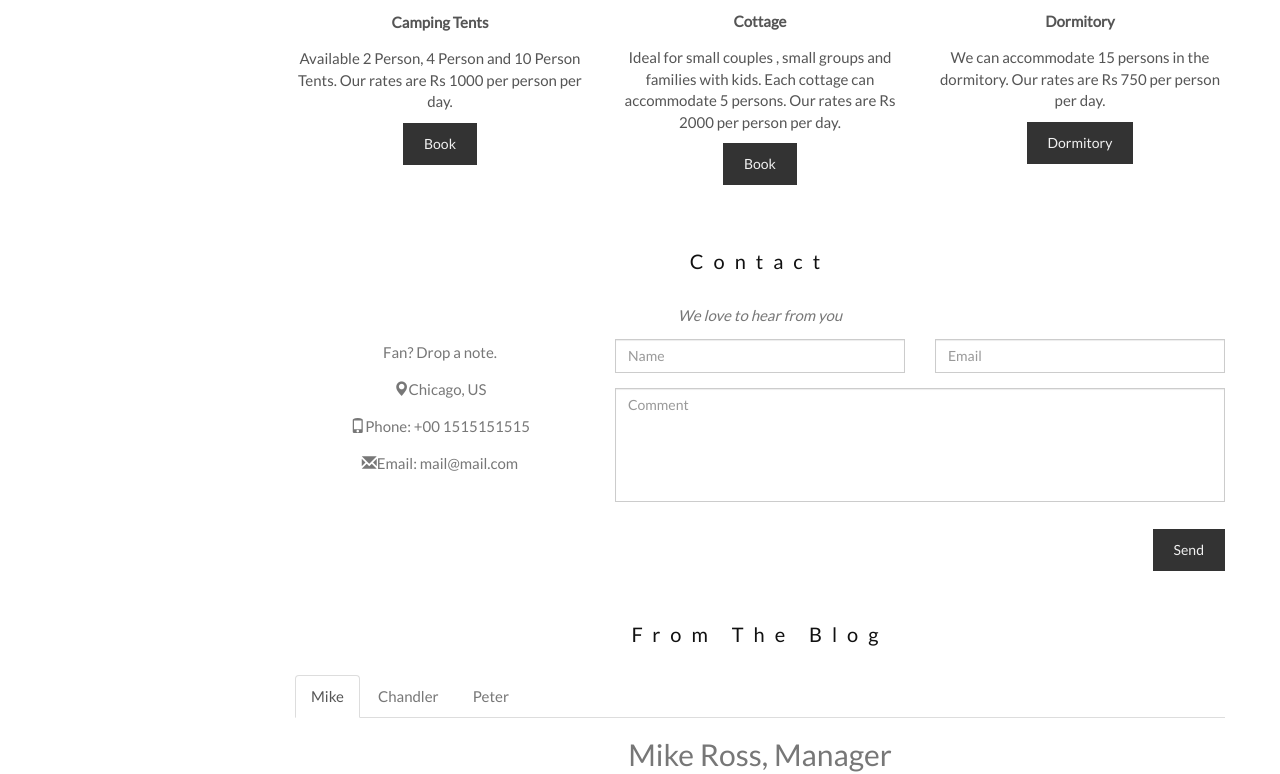
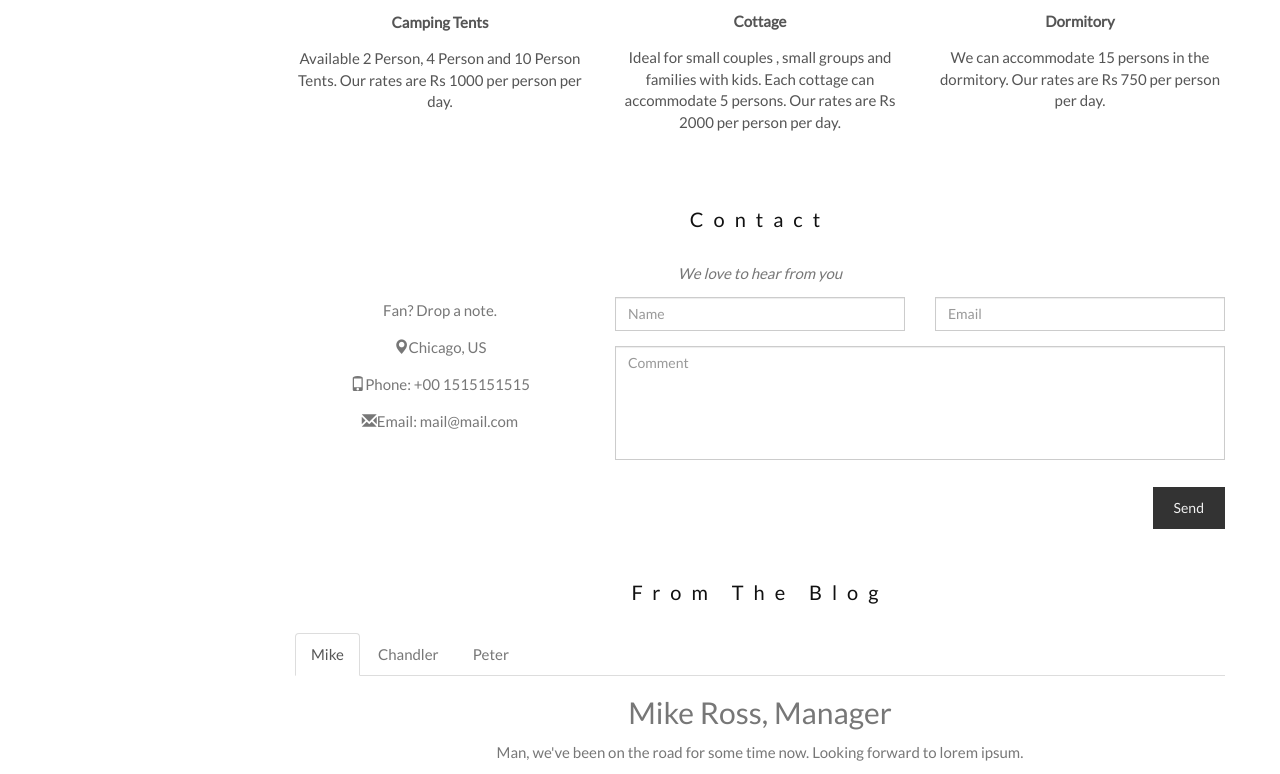
Before and after one commit to kvrags/rwd, a website: page sitebldr.html in a window 1280 px wide. Shown: the part 1770-2544 px from the top of the page. Drawn offline with nearby package versions, Linux system fonts and the light colour scheme; some packages are replaced by stand-ins of ours.

Commit message:
Update sitebldr.html

```diff
--- a/sitebldr.html
+++ b/sitebldr.html
@@ -2,7 +2,7 @@
 <html lang="en">
 <head>
   <!-- Theme Made By www.w3schools.com - No Copyright -->
-  <title>K1adumane Hills Estate</title>
+  <title>K2adumane Hills Estate</title>
   <meta charset="utf-8">
   <meta name="viewport" content="width=device-width, initial-scale=1">
   <link rel="stylesheet" href="https://maxcdn.bootstrapcdn.com/bootstrap/3.3.7/css/bootstrap.min.css">
@@ -266,7 +266,6 @@ The Kadumane Hills Estate, surrounded by forests and lush green paddy fields hea
       </div>
     </div>
 </div>
-  <div> </div>
 <!-- Container (Tariff Section) -->
 <div id="tariff" class="container text-center">
 <!--  <div class="container"> -->
@@ -277,7 +276,7 @@ The Kadumane Hills Estate, surrounded by forests and lush green paddy fields hea
           <img src="./img/icon_camp.jpg" alt="Camping" width="400" height="300">
           <p><strong>Camping Tents</strong></p>
           <p>Available 2 Person, 4 Person and 10 Person Tents. Our rates are Rs 1000 per person per day.</p>
-          <button class="btn" data-toggle="modal" data-target="#myModal">Book</button>
+          <!-- <button class="btn" data-toggle="modal" data-target="#myModal">Book</button> -->
         </div>
       </div>
       <div class="col-sm-4">
@@ -285,7 +284,7 @@ The Kadumane Hills Estate, surrounded by forests and lush green paddy fields hea
           <img src="./img/icon_cottage.jpg" alt="Cottage" width="400" height="300">
           <p><strong>Cottage</strong></p>
           <p>Ideal for small couples , small groups and families with kids. Each cottage can accommodate 5 persons. Our rates are Rs 2000 per person per day.</p>
-          <button class="btn" data-toggle="modal" data-target="#myModal">Book</button>
+          <!-- <button class="btn" data-toggle="modal" data-target="#myModal">Book</button>-->
         </div>
       </div>
       <div class="col-sm-4">
@@ -293,7 +292,7 @@ The Kadumane Hills Estate, surrounded by forests and lush green paddy fields hea
           <img src="./img/icon_cottage.jpg" alt="Cottage" width="400" height="300">
           <p><strong>Dormitory</strong></p>
           <p>We can accommodate 15 persons in the dormitory. Our rates are Rs 750 per person per day.</p>
-          <button class="btn" data-toggle="modal" data-target="#myModal">Dormitory</button>
+         <!-- <button class="btn" data-toggle="modal" data-target="#myModal">Dormitory</button> -->
         </div>
       </div>
     </div>
```
